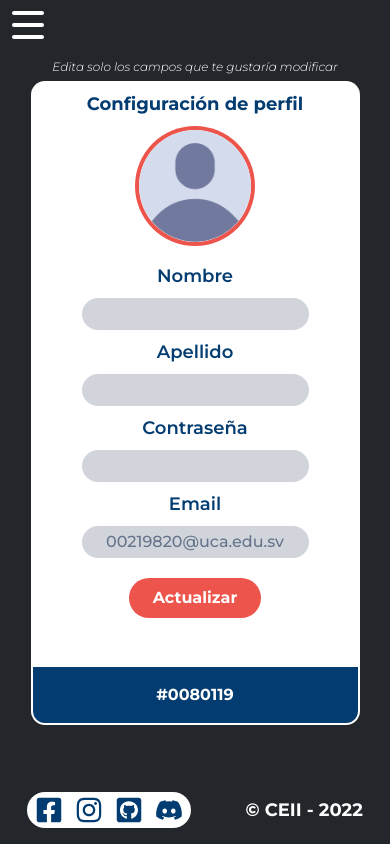
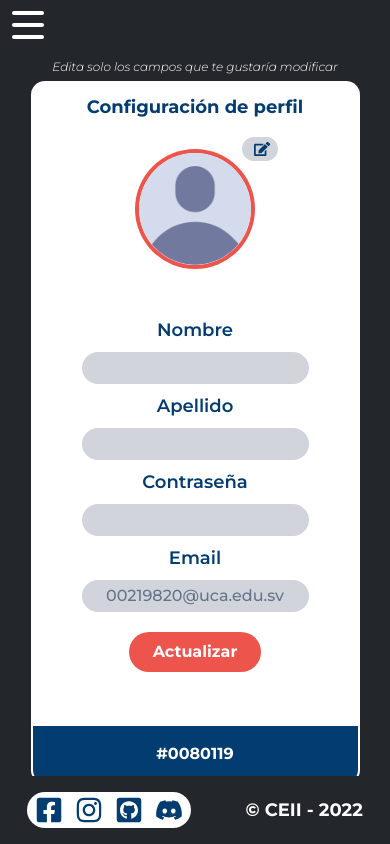
Before and after one commit to CEII/ceii.web, a Next.js app: page /users/me in a window 390 px wide. Built offline with nearby package versions, Linux system fonts and the light colour scheme.

Commit message:
style:add pencil component & edit buttom responsive

```diff
--- a/pages/users/me/index.tsx
+++ b/pages/users/me/index.tsx
@@ -5,6 +5,8 @@ import { ImageContainer } from '@components/ImageContainer';
 import InputGroup from '@components/Inputs/InputGroup';
 import { FC } from 'react';
 import UserFooter from '@components/UserFooter';
+import Pencil from '@components/Icons/Penciledit';
+
 
 const InputContainer:FC =({children})=>(
     <div className="flex flex-col-reverse space-y-2 space-y-reverse text-secondary font-medium group">
@@ -30,9 +32,16 @@ const SettingsUser: NextPage = () => (
                 <div className="ring-2 ring-white bg-white  w-5/6 rounded-t-xl flex flex-col items-center lg:h-3/4 md:h-full">
 
                     <div className="flex flex-col h-5/6 justify-center lg:flex-row lg:w-10/12 lg:gap-20" >
-                        <div className="mt-14 lg:mt-20 lg:mx-3">
-                        <h2 className="text-secondary text-center font-bold text-lg "> Configuración de perfil</h2>
-                        <ImageContainer src="/img/empty.png" alt='Profile picture' className="w-28 h-28 mt-3 ring-4 rounded-full ring-accent mx-auto lg:w-56 lg:h-56 lg:self-center" rounded />
+                        <div className="mt-16 lg:mt-20 lg:mx-3">
+                            <h2 className="text-secondary text-center font-bold text-lg mb-8 "> Configuración de perfil</h2>
+
+                            <ImageContainer src="/img/empty.png" alt='Profile picture' className=" w-28 h-28 mt-3 ring-4 rounded-full ring-accent mx-auto lg:w-56 lg:h-56 lg:self-center " rounded />
+
+                            <div className=' relative bottom-32 left-40 z-10 group lg:bottom-60 lg:left-48 '>
+                                <button className="  w-9 h-6 px-3  bg-gray-300 rounded-full   font-bold text-xs group-hover:bg-slate-500 group-hover:text-slate-600 "><Pencil className='w-4 h-4'/> </button>
+
+                            </div>
+
                         </div>
 
                         <form className="mt-5 h-3/4 text-center flex flex-col space-y-2 text-secondary font-medium lg:w-6/12 lg:m-14">
--- /dev/null
+++ b/src/components/Icons/Penciledit.tsx
@@ -0,0 +1,19 @@
+import { ExtendedDefaultProps } from 'interfaces/props';
+import { FC } from 'react';
+
+const Pencil: FC<ExtendedDefaultProps> = ({ className }) => (
+        <svg
+             className = {className}
+             width="66"
+             height="58"
+             viewBox="0 0 66 58"
+             fill="none"
+             xmlns="http://www.w3.org/2000/svg"
+
+        >
+             <path d="M46.1313 9.41551L56.4667 19.6355C56.9021 20.066 56.9021 20.7685 56.4667 21.1991L31.4417 45.9445L20.8083 47.1115C19.3875 47.2702 18.1844 46.0805 18.3448 44.6755L19.525 34.161L44.55 9.41551C44.9854 8.98496 45.6958 8.98496 46.1313 9.41551ZM64.6937 6.82086L59.1021 1.29166C57.3604 -0.430553 54.5302 -0.430553 52.7771 1.29166L48.7208 5.3026C48.2854 5.73315 48.2854 6.43563 48.7208 6.86619L59.0563 17.0861C59.4917 17.5167 60.2021 17.5167 60.6375 17.0861L64.6937 13.0752C66.4354 11.3417 66.4354 8.54307 64.6937 6.82086V6.82086ZM44 39.2143V50.7486H7.33333V14.4915H33.6646C34.0312 14.4915 34.375 14.3442 34.6385 14.0949L39.2219 9.56281C40.0927 8.7017 39.474 7.24009 38.2479 7.24009H5.5C2.46354 7.24009 0 9.67611 0 12.6786V52.5614C0 55.564 2.46354 58 5.5 58H45.8333C48.8698 58 51.3333 55.564 51.3333 52.5614V34.6822C51.3333 33.4698 49.8552 32.8693 48.9844 33.7191L44.401 38.2512C44.149 38.5118 44 38.8517 44 39.2143Z" fill='#033c71' />
+        </svg>
+
+);
+
+export default Pencil;
```
